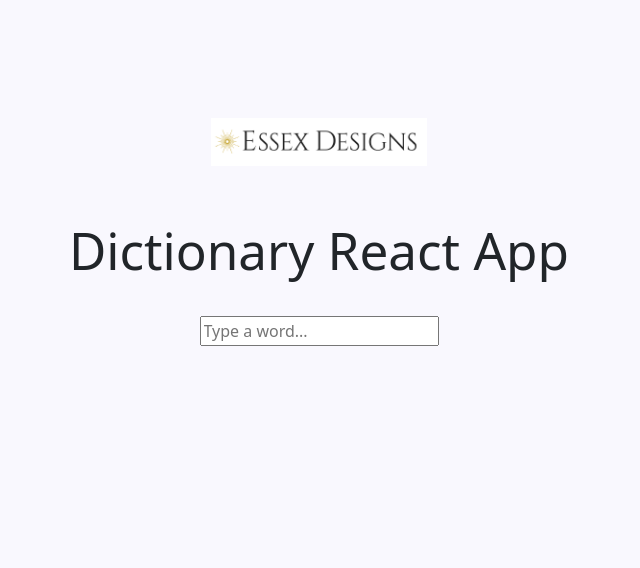
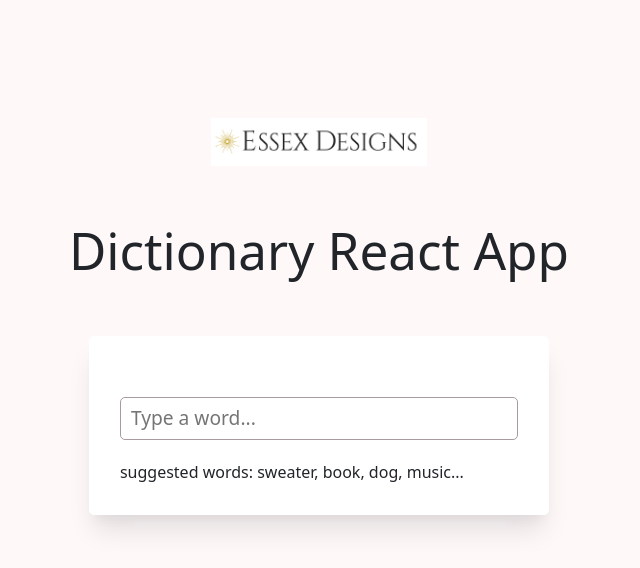
Before and after one commit to GwenCodes/dictionary, a React (Vite) app: page / in a window 1280 px wide. Shown: the top 568 px of the page, without its empty margins (321-961 px from the left). Built offline with nearby package versions, Linux system fonts and the light colour scheme.

Commit message:
Added sections and border css

```diff
--- a/src/App.css
+++ b/src/App.css
@@ -3,7 +3,7 @@ body {
   flex-direction: column; /* stack children vertically */
   justify-content: flex-start; /* push them to the top */
   align-items: center; /* keep them horizontally centered */
-  background: #f9f8fe;
+  background: #fef8f9;
 }
 
 .App-header {
@@ -25,7 +25,7 @@ h1 {
 }
 
 a {
-  color: #9670f4;
+  color: #58a4b0;
 }
 
 .App {
--- a/src/App.jsx
+++ b/src/App.jsx
@@ -10,9 +10,9 @@ export default function App() {
           <img src={logo} className="App-logo img-fluid" alt="ED logo" />
           <div>
             <h1>Dictionary React App</h1>
-            <main>
+            <section>
               <Dictionary />
-            </main>
+            </section>
           </div>
         </header>
       </div>
--- a/src/Dictionary.css
+++ b/src/Dictionary.css
@@ -2,8 +2,31 @@
 .Dictionary {
   /* Example styles */
   padding: 20px;
+  text-align: left;
 }
 
 form {
   margin-top: 10px;
 }
+.Dictionary section {
+  background-color: white;
+  padding: 30px;
+  border: solid 1px white;
+  border-radius: 5px;
+  margin: 30px 0;
+  box-shadow: rgba(0, 0, 0, 0.1) 0px 20px 25px -5px,
+    rgba(0, 0, 0, 0.04) 0px 10px 10px -5px;
+}
+.Dictionary input {
+  width: 100%;
+  padding: 6px 10px;
+  font-size: 1.2em;
+  border-radius: 5px;
+  margin: 20px 0;
+  border: solid 1px #a89b9d;
+  color: #58a4b0;
+}
+.Dictionary hint {
+  font-size: 0.9em;
+  color: #a89b9d;
+}
--- a/src/Dictionary.jsx
+++ b/src/Dictionary.jsx
@@ -25,14 +25,19 @@ export default function Dictionary() {
 
   return (
     <div className="Dictionary">
+      <section>
         <form onSubmit={search}>
           <input
             type="search"
             placeholder="Type a word..."
             onChange={handleKeywordChange}
           />
+        </form>
+        <div className="hint">
+          suggested words: sweater, book, dog, music...
+        </div>
+      </section>
       <Result result={result} />
-      </form>
     </div>
   );
 }
--- /dev/null
+++ b/src/Result.css
@@ -0,0 +1,5 @@
+.Result h2 {
+  font-size: 36px;
+  font-weight: bold;
+  line-height: 1.5;
+}
--- a/src/Result.jsx
+++ b/src/Result.jsx
@@ -1,11 +1,13 @@
 import React from "react";
 import Meaning from "./Meaning";
 import Phonetic from "./Phonetic";
+import "./Result.css";
 
 export default function Result(props) {
   if (props.result) {
     return (
       <div className="Result">
+        <section>
           <h2>{props.result.word}</h2>
           {props.result.phonetics.map(function (phonetic, index) {
             return (
@@ -14,11 +16,12 @@ export default function Result(props) {
               </div>
             );
           })}
+        </section>
         {props.result.meanings.map(function (meaning, index) {
           return (
-            <div key={index}>
+            <section key={index}>
               <Meaning meaning={meaning} />
-            </div>
+            </section>
           );
         })}
       </div>
```
Lines whose indentation alone changed are shown as unchanged.
